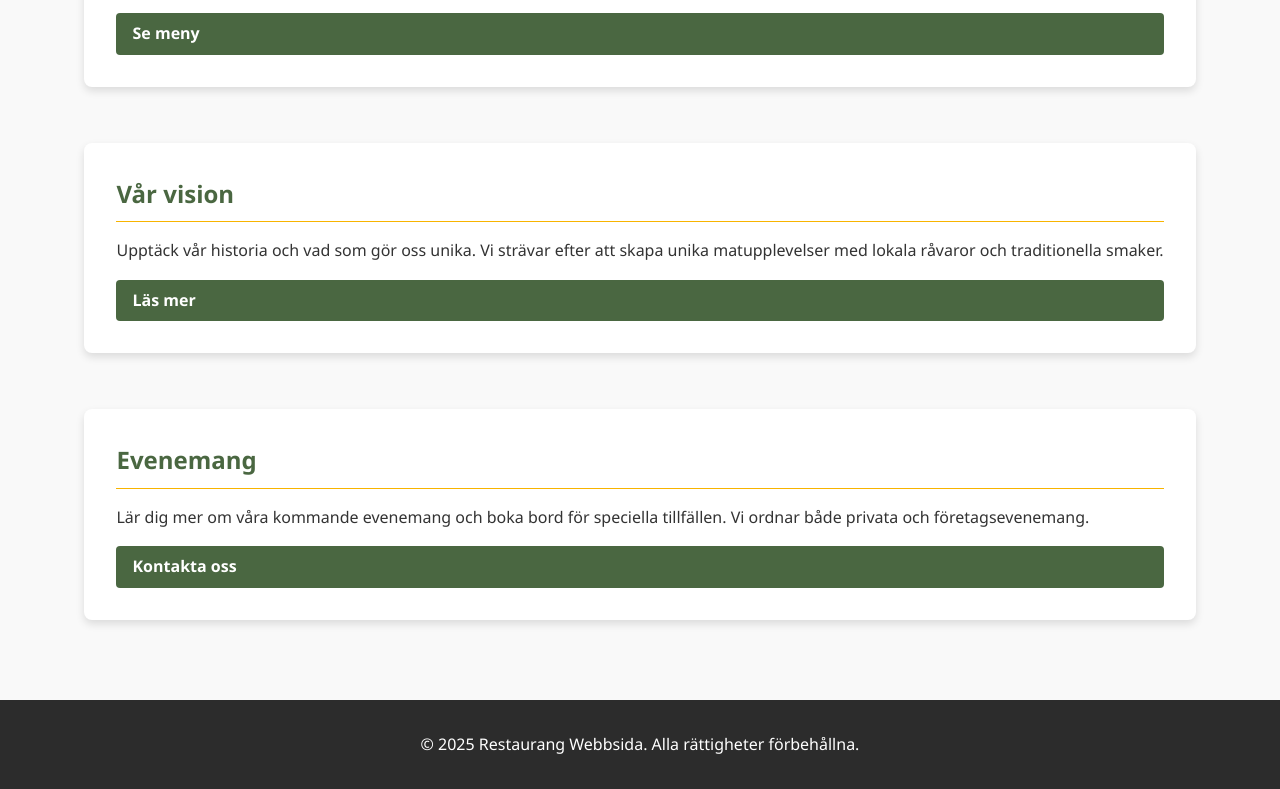
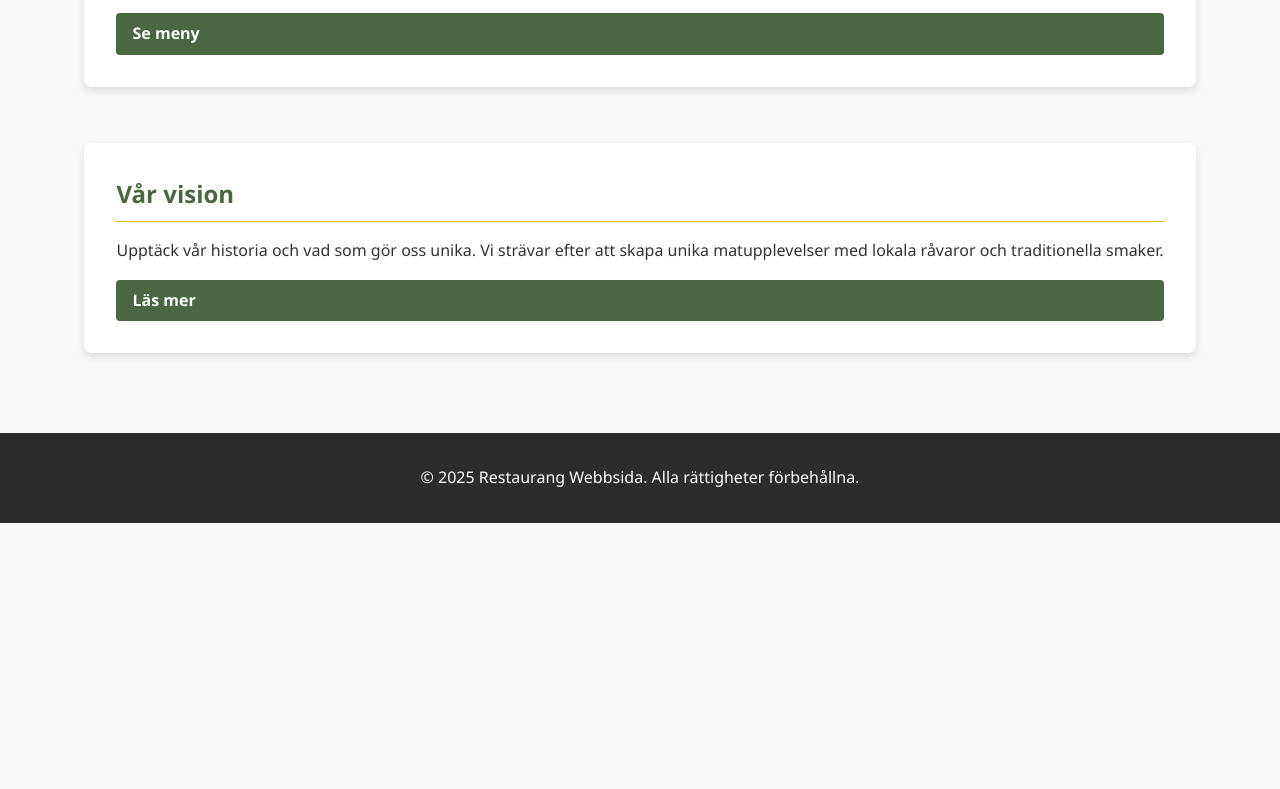
Before and after one commit to roman-lazunin/restaurant-website, a plain HTML site: page index.html in a window 1280 px wide. Shown: the part 565-1354 px from the top of the page. After the commit the page ends 1088 px from the top, so only its background shows below. Drawn offline with Linux system fonts and the light colour scheme.

Commit message:
removed weird animation navbar

```diff
--- a/assets/style/navigation.css
+++ b/assets/style/navigation.css
@@ -23,7 +23,6 @@ nav ul li a {
     text-decoration: none;
     font-weight: bold;
     padding: var(--spacing-sm) var(--spacing-md);
-    transition: all 0.3s ease;
     border-radius: var(--border-radius-sm);
     display: block;
 }
@@ -33,7 +32,6 @@ nav ul li a:hover {
     color: var(--dark-color);
 }
 
-nav ul li a:active,
 nav ul li a.active {
     background-color: var(--accent-color);
     color: var(--light-color);
--- a/index.html
+++ b/index.html
@@ -34,12 +34,6 @@
             <p>Upptäck vår historia och vad som gör oss unika. Vi strävar efter att skapa unika matupplevelser med lokala råvaror och traditionella smaker.</p>
             <a href="about.html" class="btn">Läs mer</a>
         </section>
-
-        <section id="about" class="card">
-            <h2>Evenemang</h2>
-            <p>Lär dig mer om våra kommande evenemang och boka bord för speciella tillfällen. Vi ordnar både privata och företagsevenemang.</p>
-            <a href="contact.html" class="btn">Kontakta oss</a>
-        </section>
     </main>
     <footer>
         <div class="container">
```
Also changed, not shown: 2 other files.
